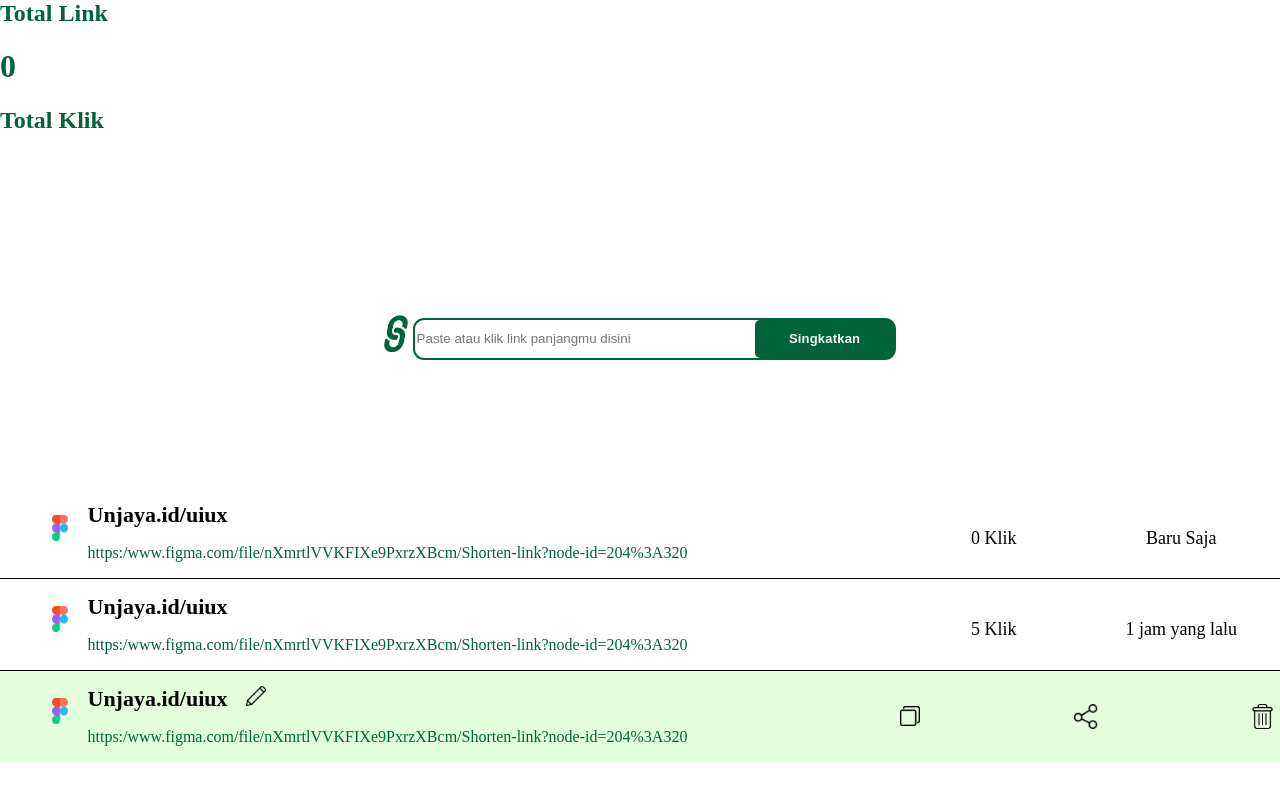
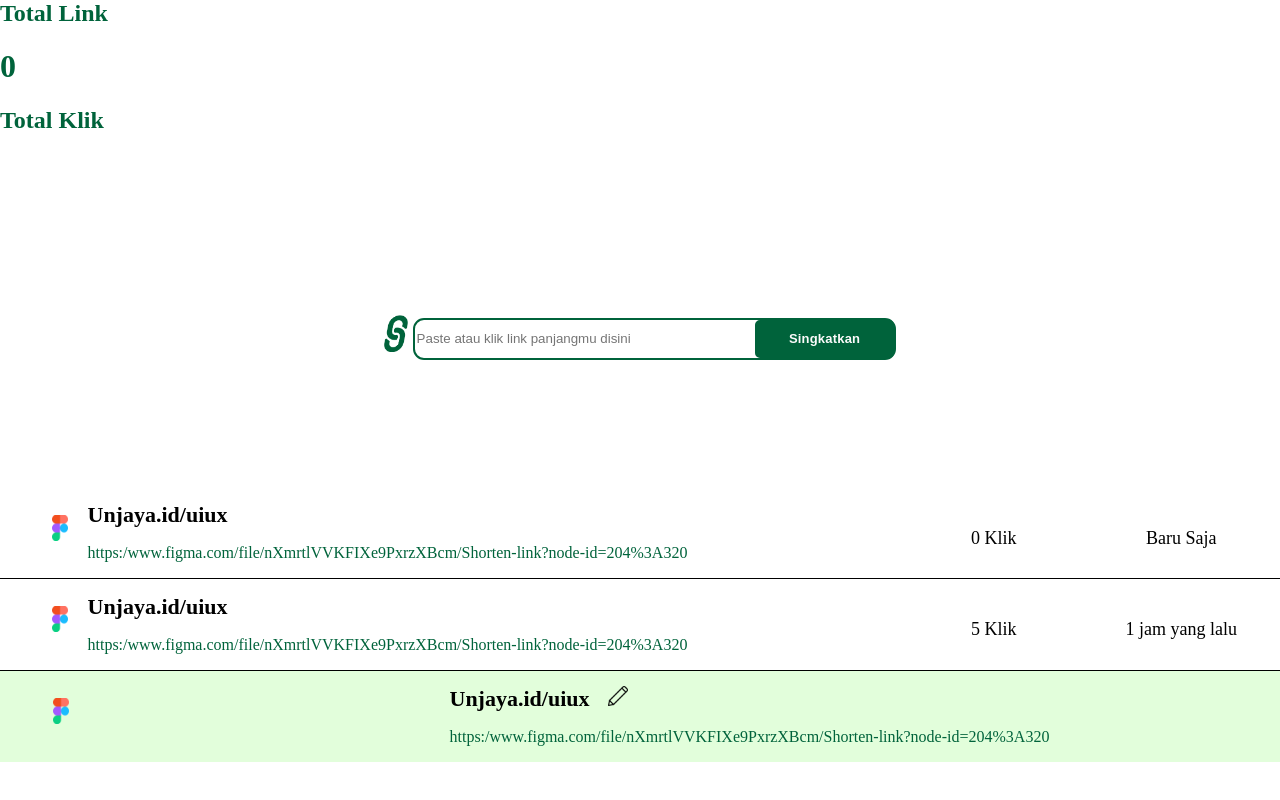
Before and after one commit to SokKanaTorajd/fe-unjaya-short-url, a Next.js app: page /dashboard in a window 1280 px wide. Shown: the part 558-1358 px from the top of the page. Built offline with nearby package versions, Linux system fonts and the light colour scheme.

Commit message:
komen icon popup

```diff
--- a/pages/dashboard.js
+++ b/pages/dashboard.js
@@ -79,11 +79,11 @@ function coba(){
               </h1>
               <p>https:/www.figma.com/file/nXmrtlVVKFIXe9PxrzXBcm/Shorten-link?node-id=204%3A320</p>
             </div>
-          <div class="options">
+          {/* <div class="options">
            <Image src="/copy.png" alt="copy"width={20} height={20} objectFit="contain"/>
            <Image src="/blutit.png" alt="sha1e"width={25} height={25} objectFit="contain"/>
            <Image src="/del.png" alt="delete"width={25} height={25} objectFit="contain"/>
-          </div>
+          </div> */}
         </div>
     </div>
     <div className="ubahLinkPop" id="ubahLink">
```
